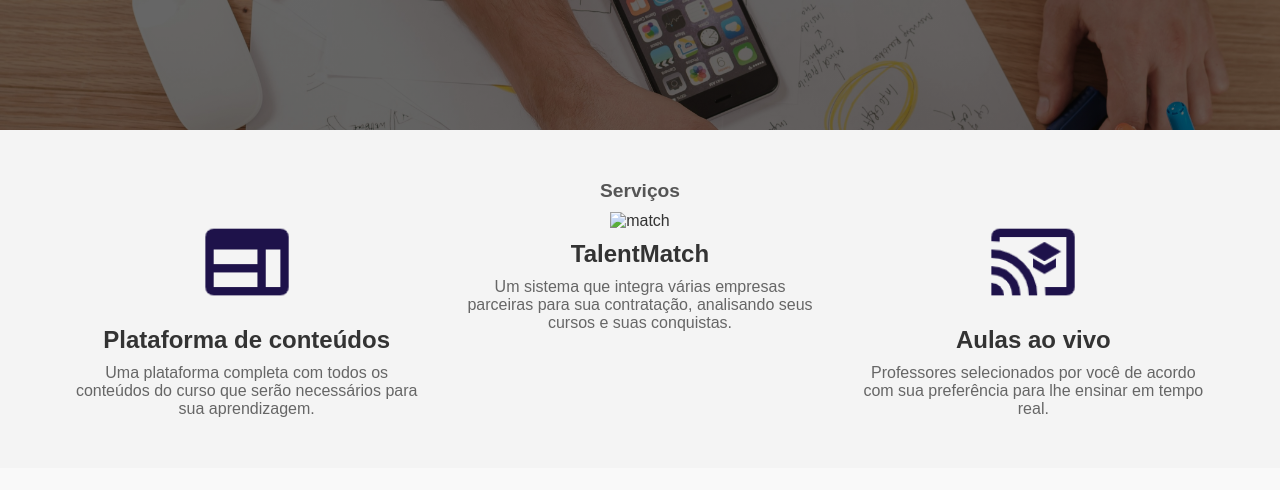
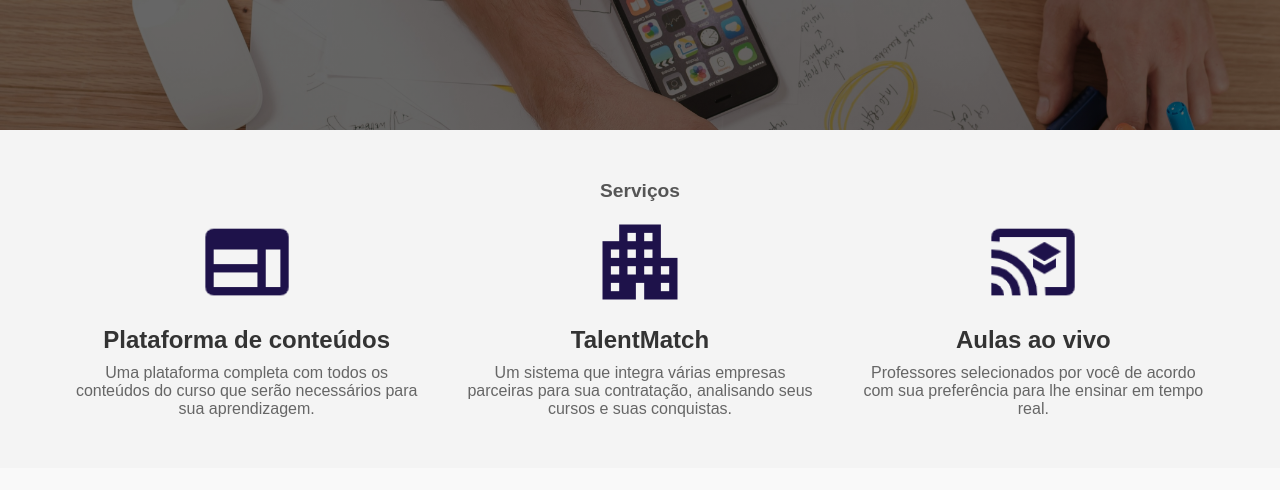
Before and after one commit to CaioLimaMartins/desafio_Caio_Lima, a plain HTML site: page index.html in a window 1280 px wide. Shown: the part 310-800 px from the top of the page. Drawn offline with Linux system fonts and the light colour scheme.

Commit message:
Update index.html

```diff
--- a/index.html
+++ b/index.html
@@ -25,7 +25,7 @@
                 <p>Uma plataforma completa com todos os conteúdos do curso que serão necessários para sua aprendizagem.</p>
             </div>
             <div class="service">
-                <img src="apartment_24dp_1E124A_FILL0_wght400_GRAD0_opsz24" alt="match">
+                <img src="apartment_24dp_1E124A_FILL0_wght400_GRAD0_opsz24.png" alt="match">
                 <h3>TalentMatch</h3>
                 <p>Um sistema que integra várias empresas parceiras para sua contratação, analisando seus cursos e suas conquistas.</p>
             </div>
```
